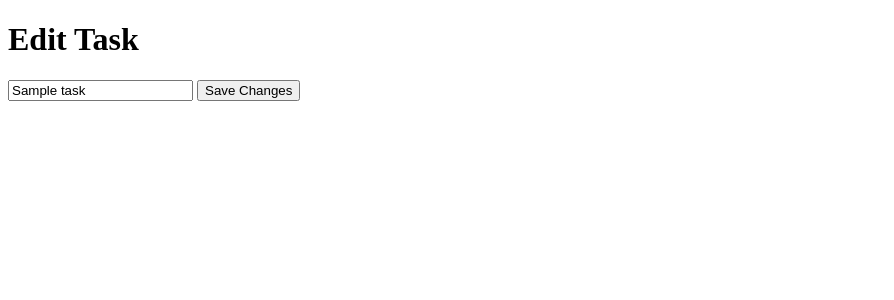
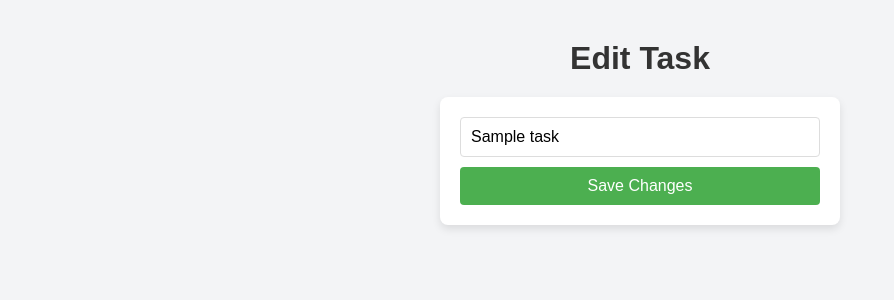
Before and after one commit to filio123321/docker-VOT, a Flask app: page /edit/1 in a window 1280 px wide. Shown: the top 300 px of the page, without its empty margins (0-894 px from the left). Run offline with Flask 2, Linux system fonts and the light colour scheme; tables that the repository leaves empty hold one stand-in row (values such as "Sample post").

Commit message:
Updated edit.html

```diff
--- a/todo-app/app/templates/edit.html
+++ b/todo-app/app/templates/edit.html
@@ -3,6 +3,73 @@
 <head>
     <meta charset="UTF-8">
     <title>Edit Task</title>
+    <style>
+        /* General Reset */
+        * {
+            margin: 0;
+            padding: 0;
+            box-sizing: border-box;
+        }
+
+        /* Body Styling to Match Todo App Layout */
+        body {
+            font-family: Arial, sans-serif;
+            background-color: #f3f4f6;
+            display: flex;
+            flex-direction: column;
+            align-items: center;
+            padding-top: 40px;
+            margin: 0;
+        }
+
+        /* Header */
+        h1 {
+            color: #333;
+            font-size: 32px;
+            margin-bottom: 20px;
+            text-align: center;
+        }
+
+        /* Form Container Styling */
+        form {
+            background-color: #fff;
+            padding: 20px;
+            border-radius: 8px;
+            box-shadow: 0 4px 8px rgba(0, 0, 0, 0.1);
+            width: 100%;
+            max-width: 400px;
+            display: flex;
+            flex-direction: column;
+            gap: 10px;
+        }
+
+        /* Input Styling */
+        input[type="text"] {
+            padding: 10px;
+            font-size: 16px;
+            border: 1px solid #ddd;
+            border-radius: 4px;
+            width: 100%;
+        }
+
+        /* Button Styling */
+        button {
+            background-color: #4CAF50;
+            color: white;
+            padding: 10px;
+            font-size: 16px;
+            border: none;
+            border-radius: 4px;
+            cursor: pointer;
+            width: 100%;
+            transition: background-color 0.3s;
+        }
+
+        /* Button Hover Effect */
+        button:hover {
+            background-color: #45a049;
+        }
+    </style>
 </head>
 <body>
     <h1>Edit Task</h1>
```
